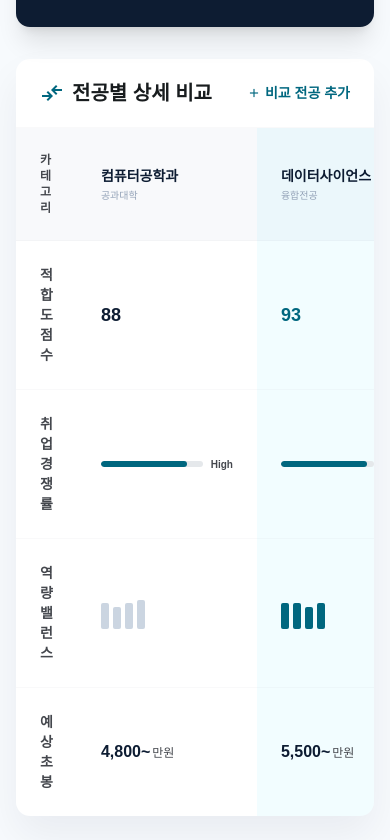
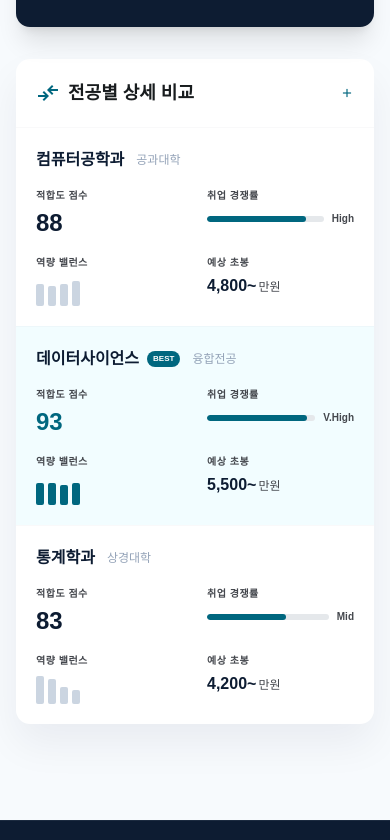
Before and after one commit to JinroOn/JOFE, a React (Vite) app: page /analysis/compare in a window 390 px wide. Shown: the part 1984-2824 px from the top of the page. Built offline with nearby package versions, Linux system fonts and the light colour scheme; a web font is replaced by a local one.

Commit message:
fix: 전공별 상세 비교 테이블 모바일 반응형 개선
- 모바일(md 미만): 전공별 카드 레이아웃 (2x2 grid, 세로 스택)
- 데스크톱(md 이상): 기존 테이블 레이아웃 유지
- 테이블 패딩 p-4 lg:p-6으로 태블릿 대응

```diff
--- a/src/pages/Analysis/MajorCompare/components/ComparisonTable.tsx
+++ b/src/pages/Analysis/MajorCompare/components/ComparisonTable.tsx
@@ -8,27 +8,85 @@ interface ComparisonTableProps {
 
 const ComparisonTable = ({ majors, allFitness, bestIdx }: ComparisonTableProps) => (
   <section className="bg-surface-container-lowest rounded-[14px] shadow-[0px_20px_40px_rgba(10,25,47,0.06)] overflow-hidden">
-    <div className="px-6 sm:px-8 py-5 sm:py-6 border-b border-outline-variant/10 flex items-center justify-between">
-      <h3 className="text-xl font-bold flex items-center gap-2">
+    <div className="px-5 sm:px-8 py-5 border-b border-outline-variant/10 flex items-center justify-between">
+      <h3 className="text-lg sm:text-xl font-bold flex items-center gap-2">
         <span className="material-symbols-outlined text-secondary">compare_arrows</span>
         전공별 상세 비교
       </h3>
       <button className="text-secondary text-sm font-bold flex items-center gap-1 hover:underline shrink-0">
         <span className="material-symbols-outlined text-sm">add</span>
-        비교 전공 추가
+        <span className="hidden sm:inline">비교 전공 추가</span>
       </button>
     </div>
-    <div className="overflow-x-auto">
-      <table className="w-full border-collapse min-w-[520px]">
+
+    {/* Mobile: card layout */}
+    <div className="md:hidden divide-y divide-outline-variant/10">
+      {majors.map((m, i) => (
+        <div key={m.id} className={`p-5 space-y-4 ${i === bestIdx ? 'bg-secondary-container/5' : ''}`}>
+          <div className="flex items-center gap-2">
+            <span className="font-black text-primary-container">{m.name}</span>
+            {i === bestIdx && (
+              <span className="bg-secondary text-white text-[8px] px-1.5 py-0.5 rounded-full font-bold">
+                BEST
+              </span>
+            )}
+            <span className="text-xs text-slate-400 ml-1">{m.college}</span>
+          </div>
+          <div className="grid grid-cols-2 gap-x-6 gap-y-4">
+            <div>
+              <p className="text-[10px] font-bold text-on-surface-variant uppercase tracking-wider mb-1">적합도 점수</p>
+              <span
+                className="text-2xl font-black tabular-nums"
+                style={{ color: i === bestIdx ? '#00677f' : '#0d1c32' }}
+              >
+                {allFitness[i]}
+              </span>
+            </div>
+            <div>
+              <p className="text-[10px] font-bold text-on-surface-variant uppercase tracking-wider mb-2">취업 경쟁률</p>
+              <div className="flex items-center gap-2">
+                <div className="h-1.5 flex-1 bg-surface-container-high rounded-full overflow-hidden">
+                  <div className="h-full bg-secondary rounded-full" style={{ width: `${m.employmentPct}%` }} />
+                </div>
+                <span className="text-[10px] font-bold text-on-surface-variant shrink-0">{m.employment}</span>
+              </div>
+            </div>
+            <div>
+              <p className="text-[10px] font-bold text-on-surface-variant uppercase tracking-wider mb-2">역량 밸런스</p>
+              <div className="flex gap-1 items-end h-7">
+                {m.required.slice(0, 4).map((val, j) => (
+                  <div
+                    key={j}
+                    className="w-2 rounded-sm"
+                    style={{ height: `${val * 10}%`, background: i === bestIdx ? '#00677f' : '#cbd5e1' }}
+                  />
+                ))}
+              </div>
+            </div>
+            <div>
+              <p className="text-[10px] font-bold text-on-surface-variant uppercase tracking-wider mb-1">예상 초봉</p>
+              <span className="font-bold text-primary-container">
+                {m.startSalary}
+                <span className="text-xs text-on-surface-variant font-normal ml-0.5">만원</span>
+              </span>
+            </div>
+          </div>
+        </div>
+      ))}
+    </div>
+
+    {/* Desktop: table layout */}
+    <div className="hidden md:block overflow-x-auto">
+      <table className="w-full border-collapse">
         <thead>
           <tr className="bg-surface-container-low/50">
-            <th className="p-6 text-left text-xs font-bold text-on-surface-variant uppercase tracking-widest border-b border-outline-variant/10 w-28">
+            <th className="p-4 lg:p-6 text-left text-xs font-bold text-on-surface-variant uppercase tracking-widest border-b border-outline-variant/10 w-28">
               카테고리
             </th>
             {majors.map((m, i) => (
               <th
                 key={m.id}
-                className={`p-6 text-left border-b border-outline-variant/10 min-w-[180px] ${
+                className={`p-4 lg:p-6 text-left border-b border-outline-variant/10 ${
                   i === bestIdx ? 'bg-secondary-container/5' : ''
                 }`}
               >
@@ -49,11 +107,11 @@ const ComparisonTable = ({ majors, allFitness, bestIdx }: ComparisonTableProps)
         </thead>
         <tbody className="divide-y divide-outline-variant/10">
           <tr>
-            <td className="p-6 text-sm font-bold text-on-surface-variant">적합도 점수</td>
+            <td className="p-4 lg:p-6 text-sm font-bold text-on-surface-variant">적합도 점수</td>
             {allFitness.map((f, i) => (
               <td
                 key={i}
-                className={`p-6 font-black text-lg tabular-nums ${
+                className={`p-4 lg:p-6 font-black text-lg tabular-nums ${
                   i === bestIdx ? 'bg-secondary-container/5 text-secondary' : 'text-primary-container'
                 }`}
               >
@@ -62,36 +120,28 @@ const ComparisonTable = ({ majors, allFitness, bestIdx }: ComparisonTableProps)
             ))}
           </tr>
           <tr>
-            <td className="p-6 text-sm font-bold text-on-surface-variant">취업 경쟁률</td>
+            <td className="p-4 lg:p-6 text-sm font-bold text-on-surface-variant">취업 경쟁률</td>
             {majors.map((m, i) => (
-              <td key={m.id} className={`p-6 ${i === bestIdx ? 'bg-secondary-container/5' : ''}`}>
+              <td key={m.id} className={`p-4 lg:p-6 ${i === bestIdx ? 'bg-secondary-container/5' : ''}`}>
                 <div className="flex items-center gap-2">
                   <div className="h-1.5 flex-1 bg-surface-container-high rounded-full overflow-hidden">
-                    <div
-                      className="h-full bg-secondary rounded-full"
-                      style={{ width: `${m.employmentPct}%` }}
-                    />
+                    <div className="h-full bg-secondary rounded-full" style={{ width: `${m.employmentPct}%` }} />
                   </div>
-                  <span className="text-[10px] font-bold text-on-surface-variant shrink-0">
-                    {m.employment}
-                  </span>
+                  <span className="text-[10px] font-bold text-on-surface-variant shrink-0">{m.employment}</span>
                 </div>
               </td>
             ))}
           </tr>
           <tr>
-            <td className="p-6 text-sm font-bold text-on-surface-variant">역량 밸런스</td>
+            <td className="p-4 lg:p-6 text-sm font-bold text-on-surface-variant">역량 밸런스</td>
             {majors.map((m, i) => (
-              <td key={m.id} className={`p-6 ${i === bestIdx ? 'bg-secondary-container/5' : ''}`}>
+              <td key={m.id} className={`p-4 lg:p-6 ${i === bestIdx ? 'bg-secondary-container/5' : ''}`}>
                 <div className="flex gap-1 items-end h-8">
                   {m.required.slice(0, 4).map((val, j) => (
                     <div
                       key={j}
                       className="w-2 rounded-sm transition-all duration-300"
-                      style={{
-                        height: `${val * 10}%`,
-                        background: i === bestIdx ? '#00677f' : '#cbd5e1',
-                      }}
+                      style={{ height: `${val * 10}%`, background: i === bestIdx ? '#00677f' : '#cbd5e1' }}
                     />
                   ))}
                 </div>
@@ -99,13 +149,11 @@ const ComparisonTable = ({ majors, allFitness, bestIdx }: ComparisonTableProps)
             ))}
           </tr>
           <tr>
-            <td className="p-6 text-sm font-bold text-on-surface-variant">예상 초봉</td>
+            <td className="p-4 lg:p-6 text-sm font-bold text-on-surface-variant">예상 초봉</td>
             {majors.map((m, i) => (
               <td
                 key={m.id}
-                className={`p-6 font-bold text-primary-container ${
-                  i === bestIdx ? 'bg-secondary-container/5' : ''
-                }`}
+                className={`p-4 lg:p-6 font-bold text-primary-container ${i === bestIdx ? 'bg-secondary-container/5' : ''}`}
               >
                 {m.startSalary}
                 <span className="text-xs text-on-surface-variant font-normal ml-0.5">만원</span>
```
